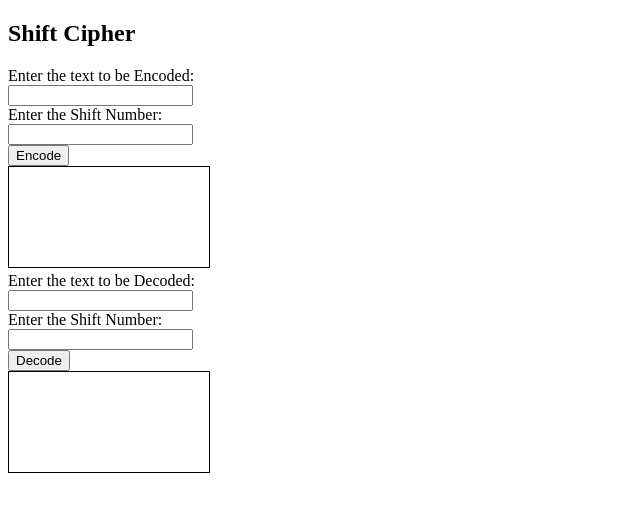
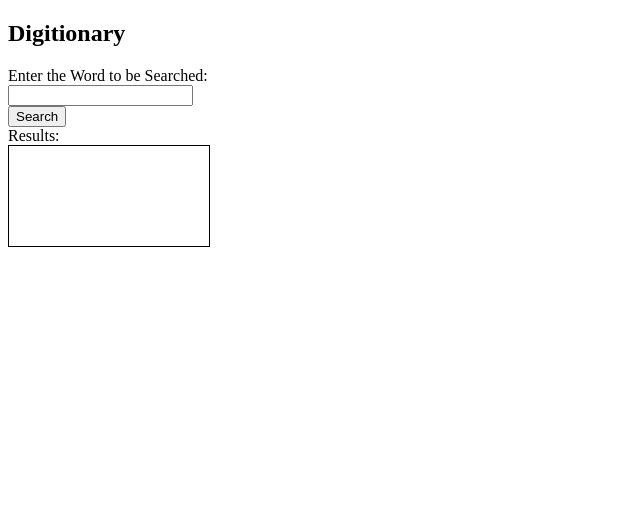
Before and after one commit to Gowtham3796/Gowtham3796-works-and-study-materials, a plain HTML site: page index.html in a window 1280 px wide. Shown: the whole page, without its empty margins (0-640 px from the left). Drawn offline with Linux system fonts and the light colour scheme.

Commit message:
Update index.html

```diff
--- a/index.html
+++ b/index.html
@@ -2,23 +2,13 @@
 <html>
 <body>
 
-<h2>Shift Cipher</h2>
+<h2>Digitionary</h2>
 
 <form action="/action_page.php">
-  <label for="fname">Enter the text to be Encoded:</label><br>
+  <label for="fname">Enter the Word to be Searched:</label><br>
   <input type="text" id="fname" name="fname" value=""><br>
-  <label for="fname">Enter the Shift Number:</label><br>
-  <input type="text" id="fname" name="fname" value=""><br>
-  <input type="submit" value="Encode"><br>
-   <canvas id="myCanvas" width="200" height="100" style="border:1px solid #000000;">
-   Your browser does not support the HTML canvas tag.
-   </canvas><br>
-
-  <label for="lname">Enter the text to be Decoded:</label><br>
-  <input type="text" id="lname" name="lname" value=""><br>
-  <label for="fname">Enter the Shift Number:</label><br>
-  <input type="text" id="fname" name="fname" value=""><br>
-   <input type="submit" value="Decode"><br>
+  <input type="submit" value="Search"><br>
+   <label for="fname">Results:</label><br>
    <canvas id="myCanvas" width="200" height="100" style="border:1px solid #000000;">
    Your browser does not support the HTML canvas tag.
    </canvas><br>
```
